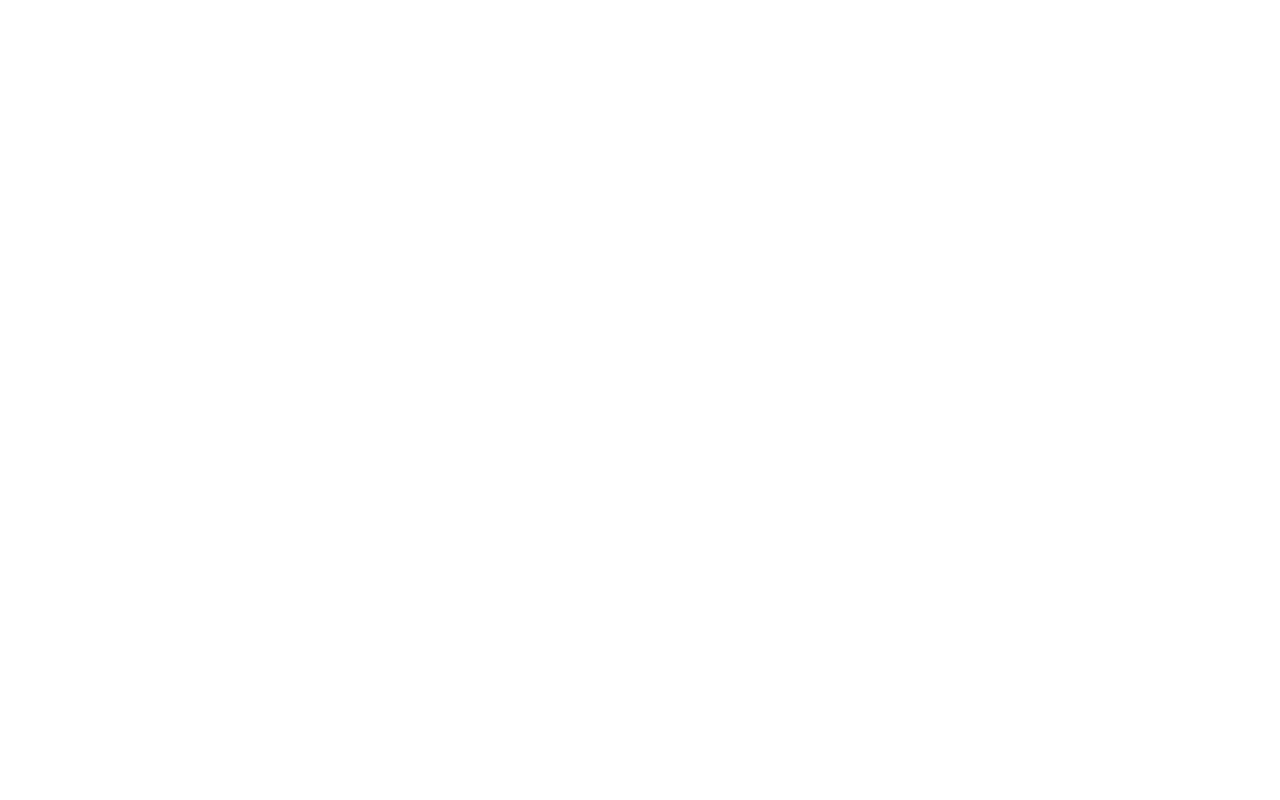
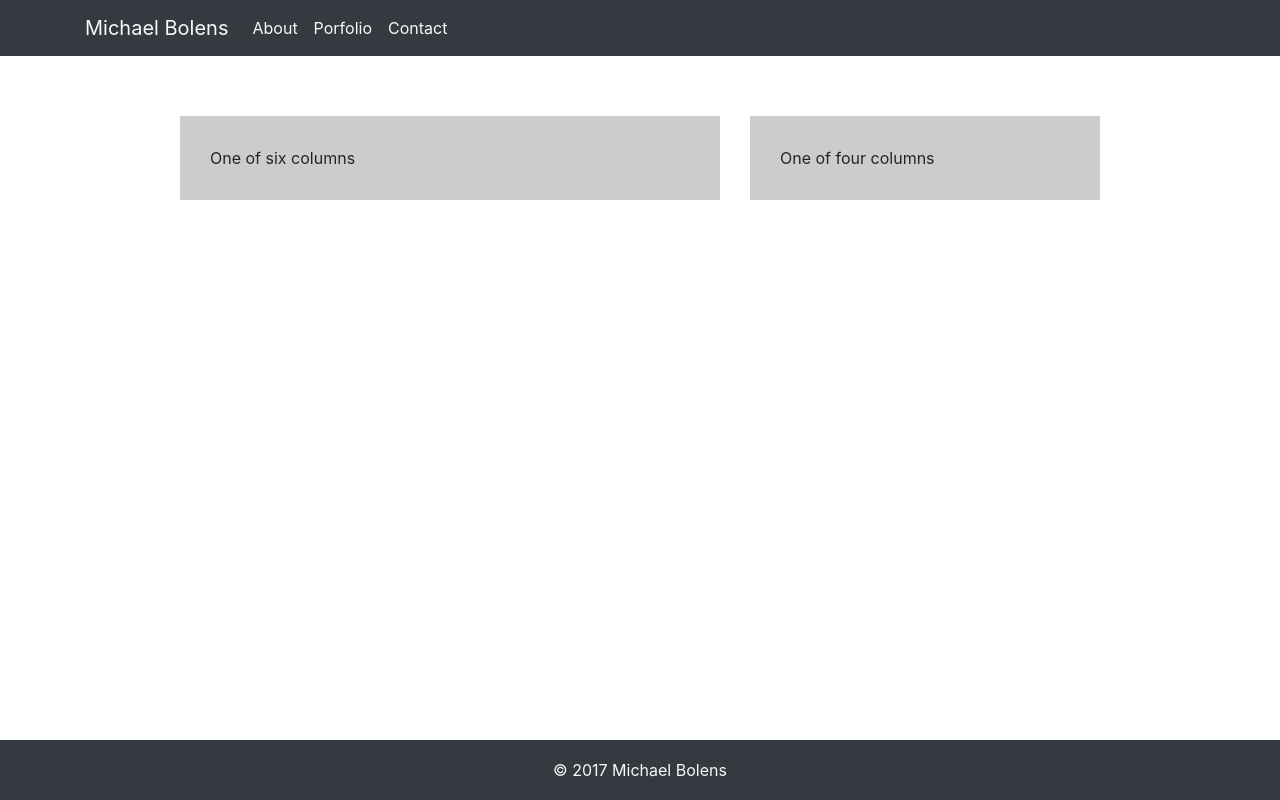
Before and after one commit to bolens/Bootstrap-Portfolio, a plain HTML site: page portfolio.html in a window 1280 px wide. Drawn offline with nearby package versions, Linux system fonts and the light colour scheme.

Commit message:
Add basic layout to contact and portfolio page

```diff
--- a/assets/css/style.css
+++ b/assets/css/style.css
@@ -1,8 +1,9 @@
-.site-container {
-
+.site-container > .container:first-of-type {
+  padding-top: 60px;
 }
 .box {
-  background-color: #ccc
+  background-color: #ccc;
+  padding: 30px;
 }
 .footer {
   position: absolute;
--- a/contact.html
+++ b/contact.html
@@ -0,0 +1,62 @@
+<!DOCTYPE html>
+<html lang="en">
+
+  <head>
+    <meta charset="UTF-8">
+    <meta name="viewport" content="width=device-width, initial-scale=1, shrink-to-fit=no">
+    <meta http-equiv="X-UA-Compatible" content="ie=edge">
+    <title>Michael Bolens</title>
+    <link rel="stylesheet" type="text/css" href="assets/vendor/css/bootstrap-reboot.min.css" />
+    <link rel="stylesheet" type="text/css" href="https://maxcdn.bootstrapcdn.com/bootstrap/4.0.0-beta.2/css/bootstrap.min.css" integrity="sha384-PsH8R72JQ3SOdhVi3uxftmaW6Vc51MKb0q5P2rRUpPvrszuE4W1povHYgTpBfshb" crossorigin="anonymous">
+    <link rel="stylesheet" type="text/css" href="assets/css/style.css" />
+  </head>
+
+  <body>
+    <header>
+      <nav class="navbar sticky-top navbar-expand-lg navbar-light bg-dark">
+        <div class="container">
+          <a class="navbar-brand text-light" href="/index.html">Michael Bolens</a>
+          <button class="navbar-toggler" type="button" data-toggle="collapse" data-target="#navbarNavAltMarkup" aria-controls="navbarNavAltMarkup" aria-expanded="false" aria-label="Toggle navigation">
+            <span class="navbar-toggler-icon"></span>
+          </button>
+          <div class="collapse navbar-collapse" id="navbarNavAltMarkup">
+            <div class="navbar-nav">
+              <a class="nav-item nav-link text-light active" href="/index.html">About<span class="sr-only">(current)</span></a>
+              <a class="nav-item nav-link text-light" href="/portfolio.html">Porfolio</a>
+              <a class="nav-item nav-link text-light" href="/contact.html">Contact</a>
+            </div>
+          </div>
+        </div>
+      </nav>
+    </header>
+    <main id="site-container" class="site-container">
+      <div class="container">
+        <div class="row justify-content-center">
+          <div class="col-sm-12 col-md-6">
+            <div class="box">
+              One of six columns
+            </div>
+
+          </div>
+          <div class="col-sm-12 col-md-4">
+            <div class="box">
+              One of four columns
+            </div>
+          </div>
+        </div>
+      </div>
+    </main>
+    <footer class="footer bg-dark">
+      <div class="container">
+        <div class="row justify-content-center">
+          <span class="text-light">&copy; 2017 Michael Bolens</span>
+        </div>
+      </div>
+    </footer>
+
+    <script src="https://code.jquery.com/jquery-3.2.1.slim.min.js" integrity="sha384-KJ3o2DKtIkvYIK3UENzmM7KCkRr/rE9/Qpg6aAZGJwFDMVNA/GpGFF93hXpG5KkN" crossorigin="anonymous"></script>
+    <script src="https://cdnjs.cloudflare.com/ajax/libs/popper.js/1.12.3/umd/popper.min.js" integrity="sha384-vFJXuSJphROIrBnz7yo7oB41mKfc8JzQZiCq4NCceLEaO4IHwicKwpJf9c9IpFgh" crossorigin="anonymous"></script>
+    <script src="https://maxcdn.bootstrapcdn.com/bootstrap/4.0.0-beta.2/js/bootstrap.min.js" integrity="sha384-alpBpkh1PFOepccYVYDB4do5UnbKysX5WZXm3XxPqe5iKTfUKjNkCk9SaVuEZflJ" crossorigin="anonymous"></script>
+  </body>
+
+</html>
--- a/portfolio.html
+++ b/portfolio.html
@@ -0,0 +1,62 @@
+<!DOCTYPE html>
+<html lang="en">
+
+  <head>
+    <meta charset="UTF-8">
+    <meta name="viewport" content="width=device-width, initial-scale=1, shrink-to-fit=no">
+    <meta http-equiv="X-UA-Compatible" content="ie=edge">
+    <title>Michael Bolens</title>
+    <link rel="stylesheet" type="text/css" href="assets/vendor/css/bootstrap-reboot.min.css" />
+    <link rel="stylesheet" type="text/css" href="https://maxcdn.bootstrapcdn.com/bootstrap/4.0.0-beta.2/css/bootstrap.min.css" integrity="sha384-PsH8R72JQ3SOdhVi3uxftmaW6Vc51MKb0q5P2rRUpPvrszuE4W1povHYgTpBfshb" crossorigin="anonymous">
+    <link rel="stylesheet" type="text/css" href="assets/css/style.css" />
+  </head>
+
+  <body>
+    <header>
+      <nav class="navbar sticky-top navbar-expand-lg navbar-light bg-dark">
+        <div class="container">
+          <a class="navbar-brand text-light" href="/index.html">Michael Bolens</a>
+          <button class="navbar-toggler" type="button" data-toggle="collapse" data-target="#navbarNavAltMarkup" aria-controls="navbarNavAltMarkup" aria-expanded="false" aria-label="Toggle navigation">
+            <span class="navbar-toggler-icon"></span>
+          </button>
+          <div class="collapse navbar-collapse" id="navbarNavAltMarkup">
+            <div class="navbar-nav">
+              <a class="nav-item nav-link text-light active" href="/index.html">About<span class="sr-only">(current)</span></a>
+              <a class="nav-item nav-link text-light" href="/portfolio.html">Porfolio</a>
+              <a class="nav-item nav-link text-light" href="/contact.html">Contact</a>
+            </div>
+          </div>
+        </div>
+      </nav>
+    </header>
+    <main id="site-container" class="site-container">
+      <div class="container">
+        <div class="row justify-content-center">
+          <div class="col-sm-12 col-md-6">
+            <div class="box">
+              One of six columns
+            </div>
+
+          </div>
+          <div class="col-sm-12 col-md-4">
+            <div class="box">
+              One of four columns
+            </div>
+          </div>
+        </div>
+      </div>
+    </main>
+    <footer class="footer bg-dark">
+      <div class="container">
+        <div class="row justify-content-center">
+          <span class="text-light">&copy; 2017 Michael Bolens</span>
+        </div>
+      </div>
+    </footer>
+
+    <script src="https://code.jquery.com/jquery-3.2.1.slim.min.js" integrity="sha384-KJ3o2DKtIkvYIK3UENzmM7KCkRr/rE9/Qpg6aAZGJwFDMVNA/GpGFF93hXpG5KkN" crossorigin="anonymous"></script>
+    <script src="https://cdnjs.cloudflare.com/ajax/libs/popper.js/1.12.3/umd/popper.min.js" integrity="sha384-vFJXuSJphROIrBnz7yo7oB41mKfc8JzQZiCq4NCceLEaO4IHwicKwpJf9c9IpFgh" crossorigin="anonymous"></script>
+    <script src="https://maxcdn.bootstrapcdn.com/bootstrap/4.0.0-beta.2/js/bootstrap.min.js" integrity="sha384-alpBpkh1PFOepccYVYDB4do5UnbKysX5WZXm3XxPqe5iKTfUKjNkCk9SaVuEZflJ" crossorigin="anonymous"></script>
+  </body>
+
+</html>
```
Also changed, not shown: index.html (+2 -6 lines).
